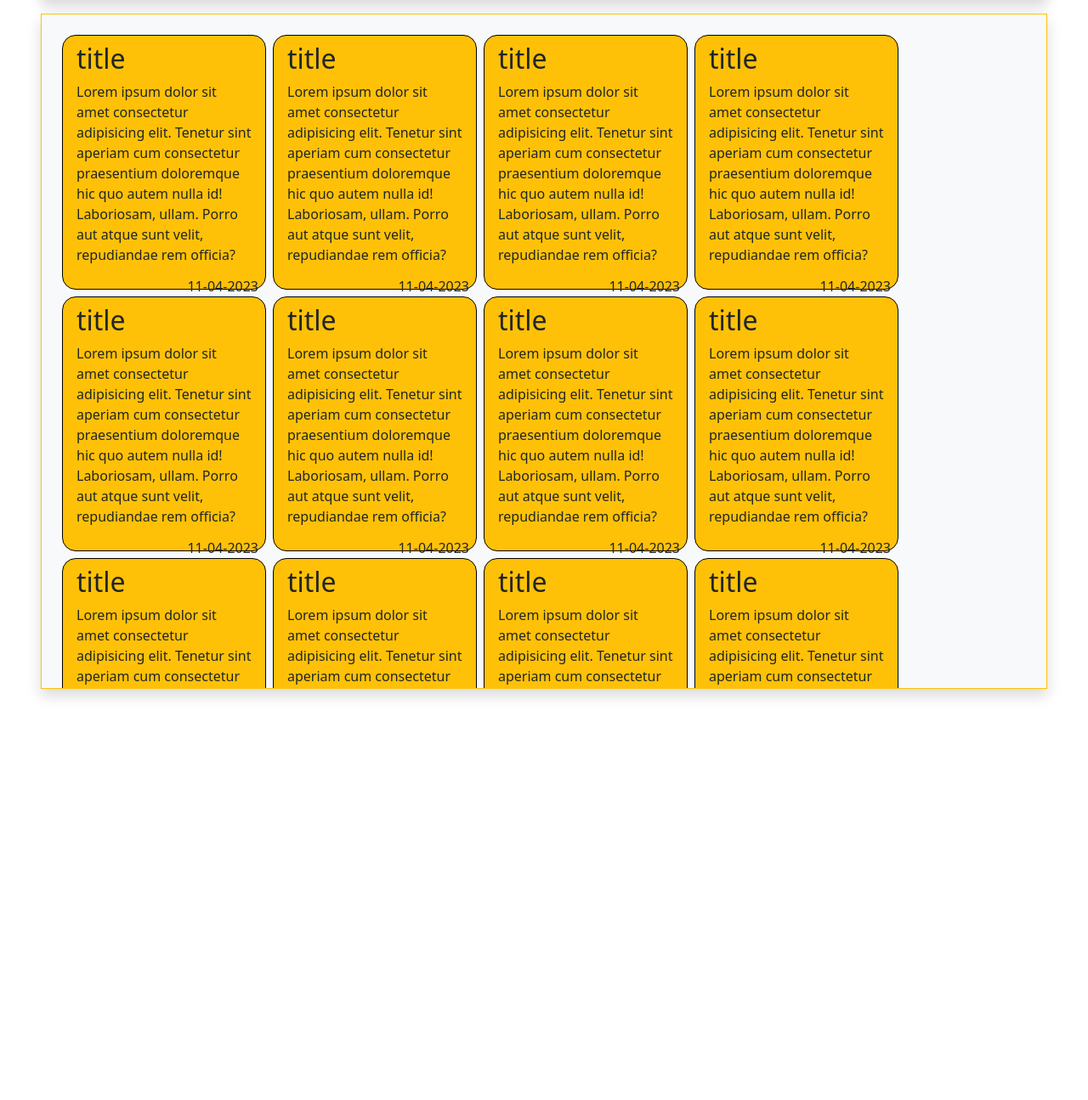
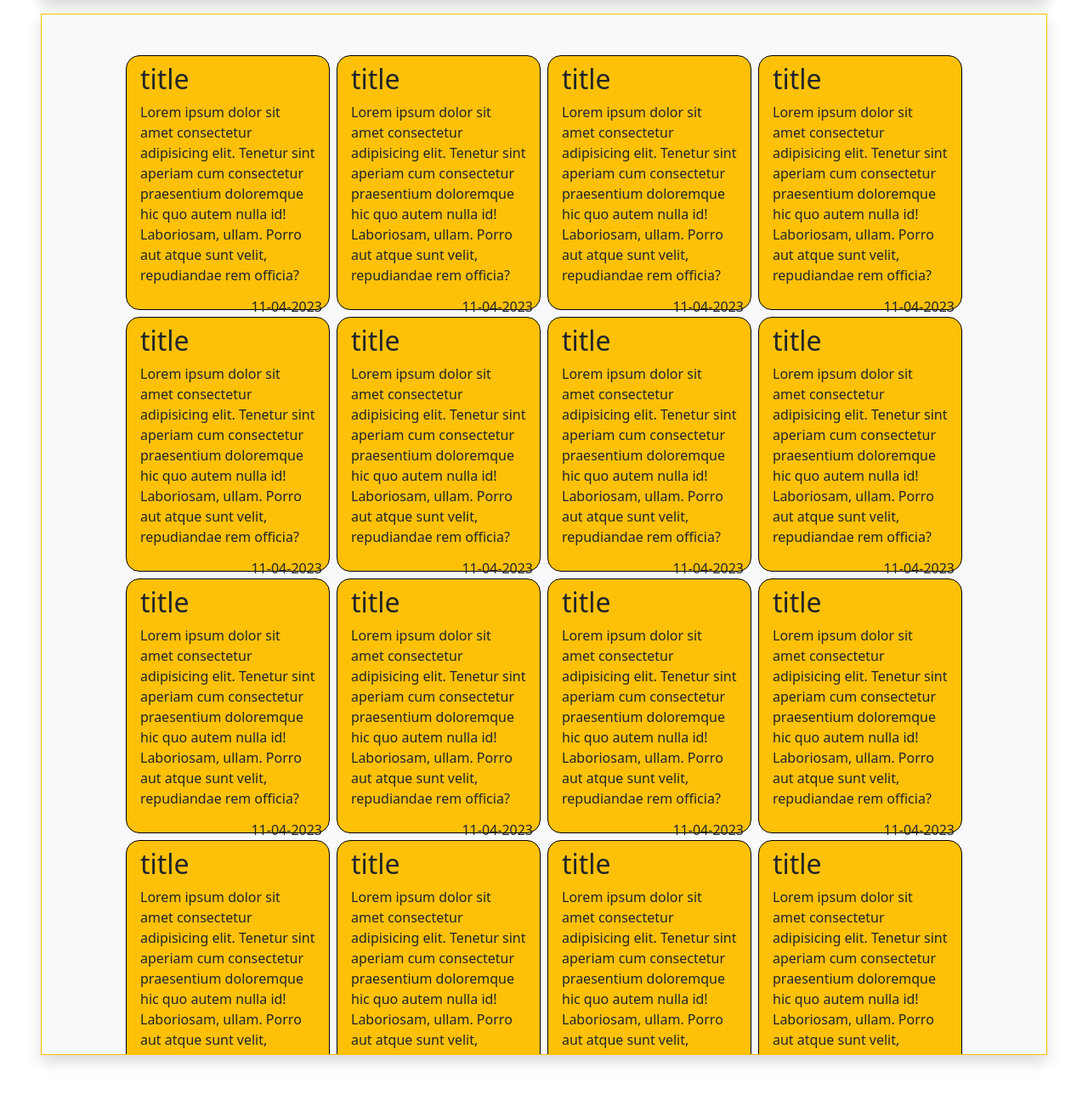
Before and after one commit to Ali-404/notesapp-django, a Django app: page / in a window 1280 px wide. Shown: the part 82-1377 px from the top of the page at 85% size. Run offline with Django 5.2, Linux system fonts and the light colour scheme.

Commit message:
`Updated base.html and home.html templates with minor styling changes.`

```diff
--- a/notesProject/notes/templates/base.html
+++ b/notesProject/notes/templates/base.html
@@ -9,7 +9,7 @@
 </head>
 <body class="min-vh-100 d-flex flex-column px-5 py-4 gap-3 overflow-hidden">
     {% include 'nav.html' %}
-    <div class="bg-light shadow border border-warning" style="height: 795px; overflow: auto;">
+    <div class="bg-light shadow border border-warning  overflow-hidden" style="height: 85vh;" >
         {% block content %}
 
         {% endblock %}
--- a/notesProject/notes/templates/home.html
+++ b/notesProject/notes/templates/home.html
@@ -3,7 +3,7 @@
 {% block title %} Home Page {% endblock %}
 
 {% block content %}
-<section class="p-4 d-flex flex-row align-items-center gap-2 flex-wrap">
+<section class="p-5 d-flex flex-row align-items-center gap-2 flex-wrap justify-content-center overflow-auto h-100">
     {% include 'blocknote.html' %}
     {% include 'blocknote.html' %}
     {% include 'blocknote.html' %}
```
